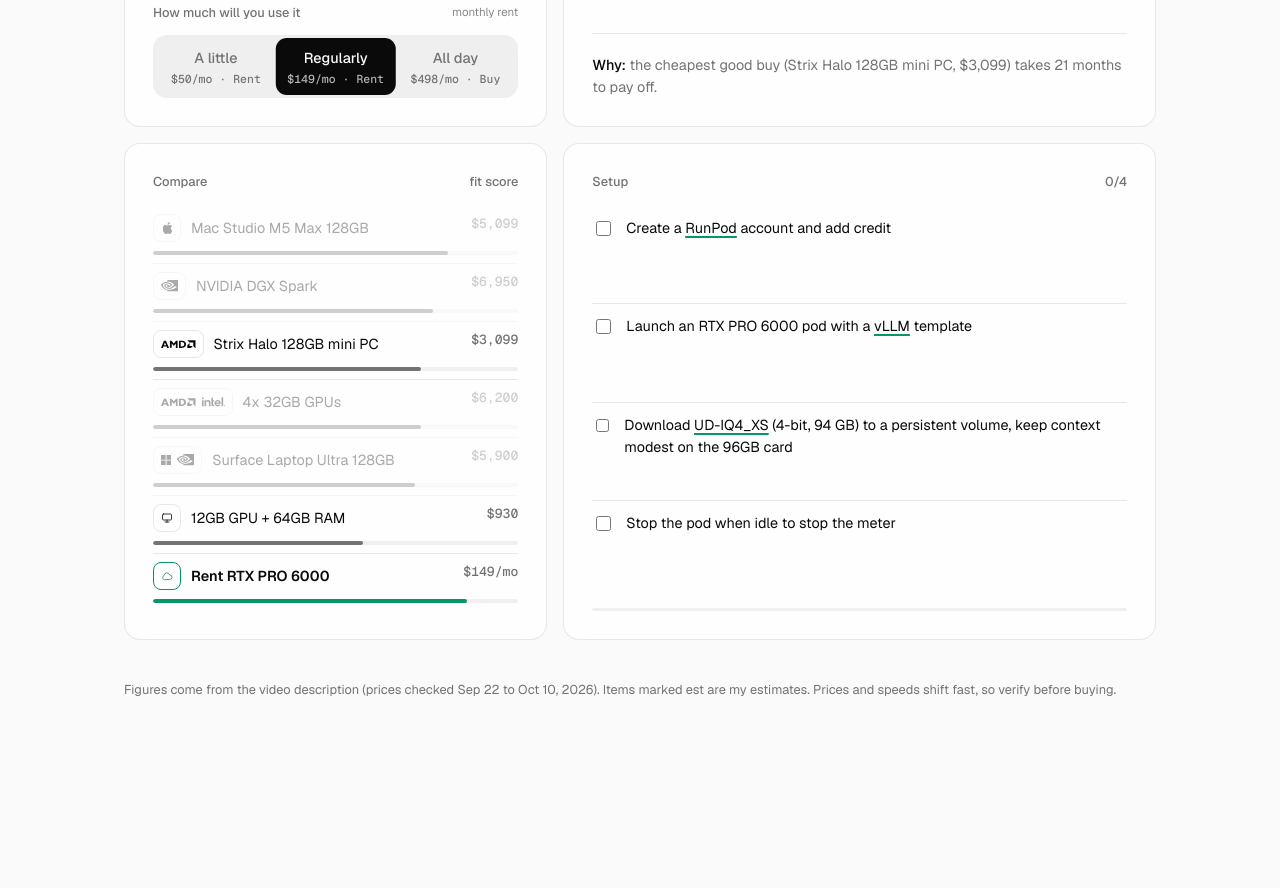
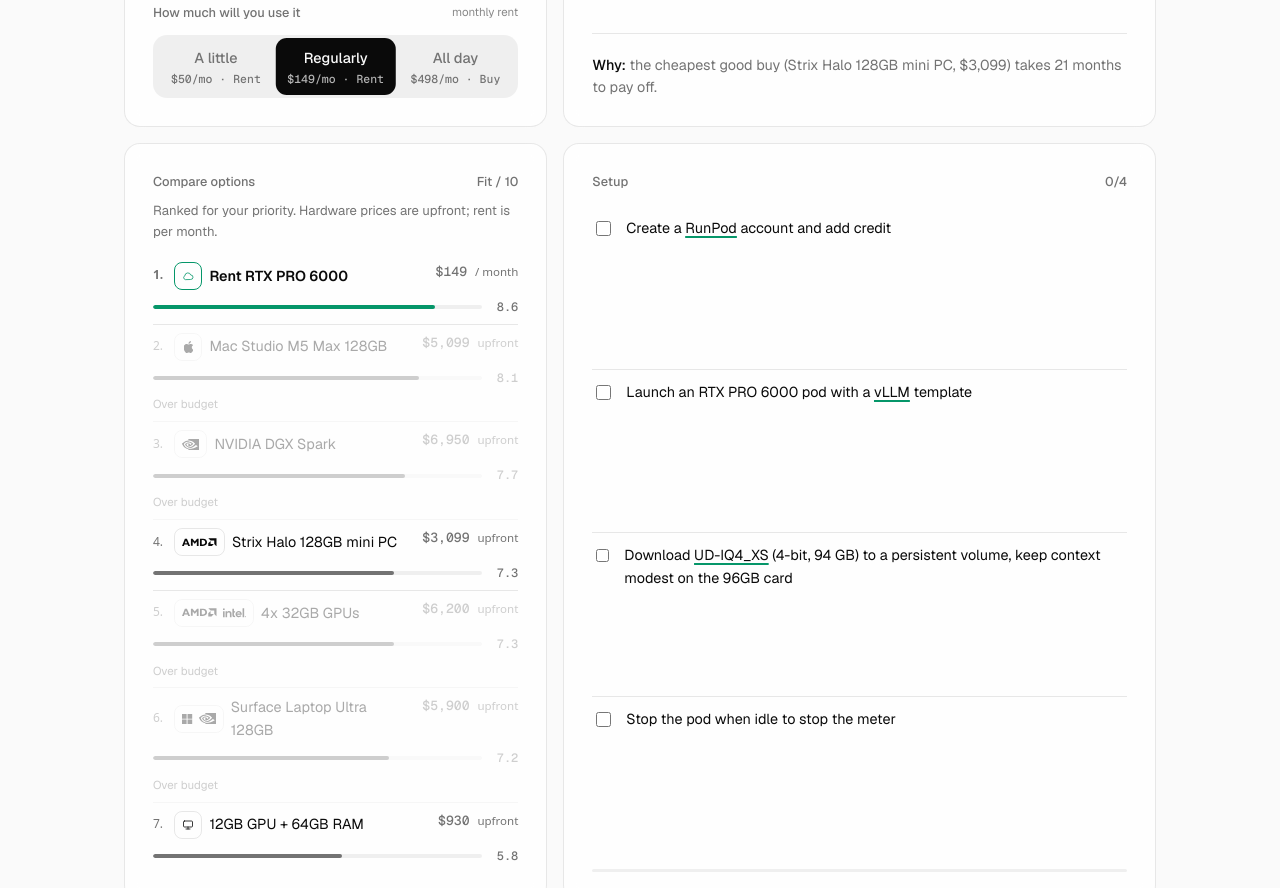
Before and after one commit to Tradunsky/local-ai-advisor, a plain HTML site: page index.html in a window 1280 px wide. Shown: the part 972-1860 px from the top of the page. Before the commit the page ends 1762 px from the top, so only its background shows below. Drawn offline with nearby package versions, Linux system fonts and the light colour scheme.

Commit message:
Clarify comparison ranking and fit scores

```diff
--- a/index.html
+++ b/index.html
@@ -65,6 +65,14 @@
 .rt .bar{height:4px;background:var(--bar);border-radius:4px;overflow:hidden}
 .rt .bar i{display:block;height:100%;background:var(--mut);border-radius:4px;transition:width .4s ease-in-out}
 .rt.win .bar i{background:var(--ac)}
+.cmp-note{font-size:.82rem;margin:-5px 0 12px}
+.rt .nm{display:flex;align-items:center;gap:7px;min-width:0}
+.rt .rank{font: .75rem/1.4 system-ui,sans-serif;color:var(--mut);min-width:1.2em}
+.rt .price small{font: .72rem/1.4 system-ui,sans-serif;color:var(--mut)}
+.rt .scoreline{display:flex;align-items:center;gap:10px}
+.rt .scoreline .bar{flex:1}
+.rt .scoreline>span{font: .75rem/1.4 "Geist Mono",ui-monospace,monospace;color:var(--mut);min-width:2.2em;text-align:right}
+.rt .over{font-size:.72rem;color:var(--mut)}
 .tag{display:inline-flex;align-items:center;gap:8px;font-size:.78rem;font-weight:500;color:var(--ac)}
 .tag::before{content:"";width:6px;height:6px;border-radius:50%;background:var(--ac)}
 .big{font-size:clamp(1.8rem,4vw,2.8rem);font-weight:600;letter-spacing:-.04em;line-height:1.08;margin:14px 0 12px}
@@ -95,7 +103,7 @@
 <div class="layout">
 <div class="card" id="qs"></div>
 <div class="card ver" id="verdict"></div>
-<div class="card fill cmp"><h2><span>Compare</span><span>fit score</span></h2><div id="alt"></div></div>
+<div class="card fill cmp"><h2><span>Compare options</span><span>Fit / 10</span></h2><p class="mut cmp-note">Ranked for your priority. Hardware prices are upfront; rent is per month.</p><div id="alt"></div></div>
 <div class="card fill steps"><h2><span>Setup</span><span id="pc"></span></h2><div id="steps"></div><div class="prog"><i id="pg"></i></div></div>
 </div>
 <p class="foot">Figures come from the video description (prices checked Sep 22 to Oct 10, 2026). Items marked est are my estimates. Prices and speeds shift fast, so verify before buying.</p>
@@ -136,10 +144,10 @@
 function mono(n){var p=PV[n];if(!p)return"";return '<i class="mn">'+CODE[p[0]].map(function(k){var b=BR[k];return '<svg viewBox="'+b.v+'" style="height:'+b.h+'em"'+(b.s?' fill="none" stroke="currentColor" stroke-width="1.6" stroke-linecap="round" stroke-linejoin="round"':' fill="currentColor"')+'>'+b.d+'</svg>'}).join("")+'</i>'}
 function pvd(n){var p=PV[n];return p?'<span class="pvd">'+mono(n)+p[1]+'</span>':""}
 function cmp(win){
- var A=O.map(function(o){var c=o.c(S.own);return{n:o.n,p:$f(c),ok:c<=S.budget,f:fit(o)}});
+ var A=O.map(function(o){var c=o.c(S.own);return{n:o.n,p:$f(c),priceType:"upfront",ok:c<=S.budget,f:fit(o),r:0}});
+ A.push({n:"Rent RTX PRO 6000",p:$f(S.use*2.49),priceType:"/ month",ok:1,f:fit({a:{speed:7,quality:9,ctx:8,calm:9.5}}),r:1});
  A.sort(function(a,b){return b.f-a.f});
- A.push({n:"Rent RTX PRO 6000",p:$f(S.use*2.49)+"/mo",ok:1,f:fit({a:{speed:7,quality:9,ctx:8,calm:9.5}}),r:1});
- return A.map(function(a){var w=win===null?a.r:a.n===win;return '<div class="rt'+(a.ok?"":" out")+(w?" win":"")+'"><div class="t"><span class="nm">'+mono(a.n)+a.n+'</span><span>'+a.p+'</span></div><div class="bar"><i style="width:'+a.f*10+'%"></i></div></div>'}).join("");
+ return A.map(function(a,i){var w=a.r?win===null:win===a.n;return '<div class="rt'+(a.ok?"":" out")+(w?" win":"")+'"><div class="t"><span class="nm"><span class="rank">'+(i+1)+'.</span>'+mono(a.n)+a.n+'</span><span class="price">'+a.p+' <small>'+a.priceType+'</small></span></div><div class="scoreline"><div class="bar"><i style="width:'+Math.max(0,Math.min(10,a.f))*10+'%"></i></div><span>'+a.f.toFixed(1)+'</span></div>'+(a.ok||a.r?'':'<small class="over">Over budget</small>')+'</div>'}).join("");
 }
 var ICN={speed:'<path d="M13 2L4 14h7l-1 8 9-12h-7z"/>',quality:'<path d="M6 3h12l4 6-10 12L2 9z"/><path d="M2 9h20"/>',ctx:'<path d="M4 6h16M4 11h16M4 16h10"/>',calm:'<path d="M20 14.5A8.5 8.5 0 1 1 9.5 4a7 7 0 0 0 10.5 10.5z"/>'};
 function decide(s){
```
